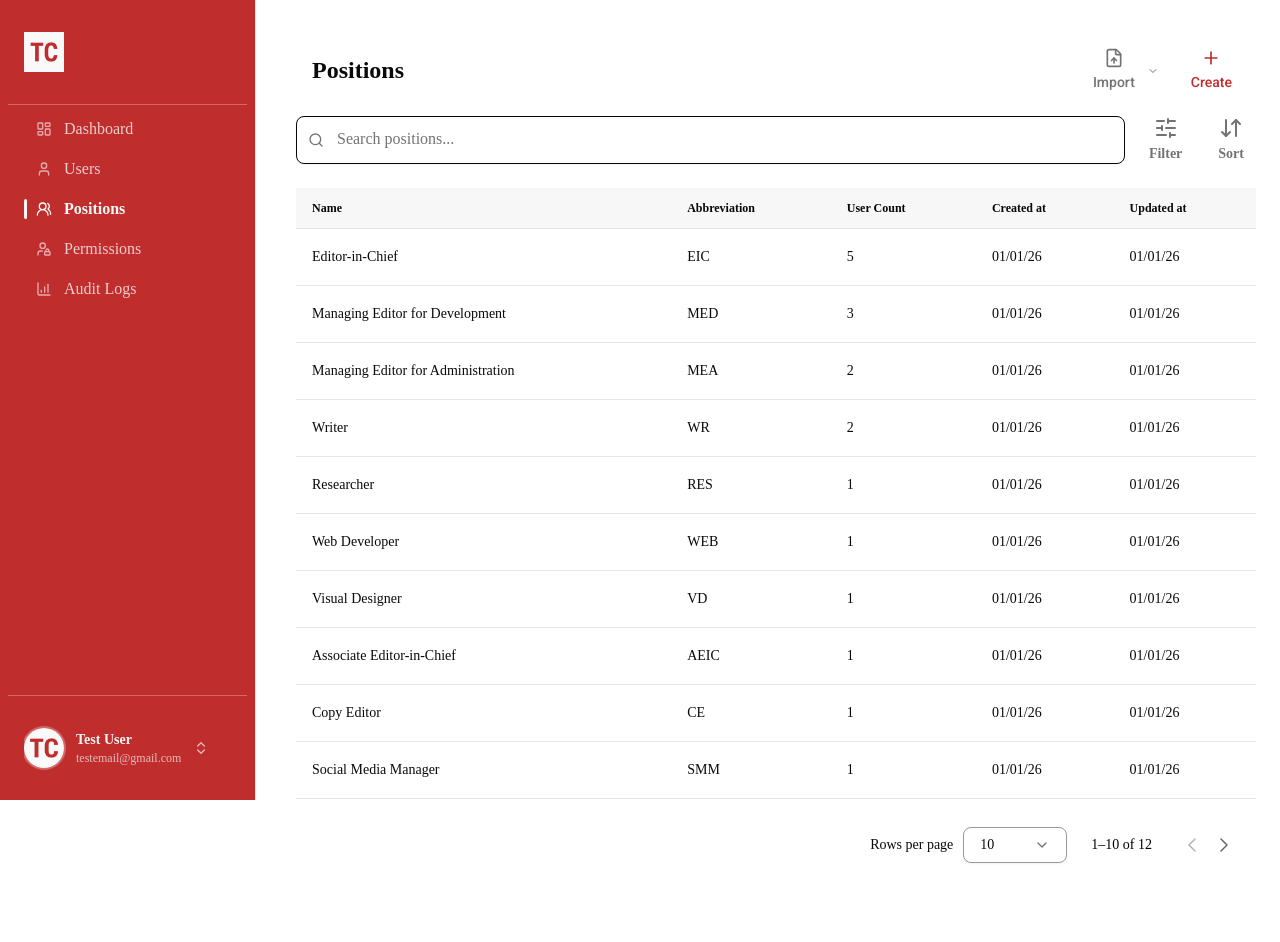
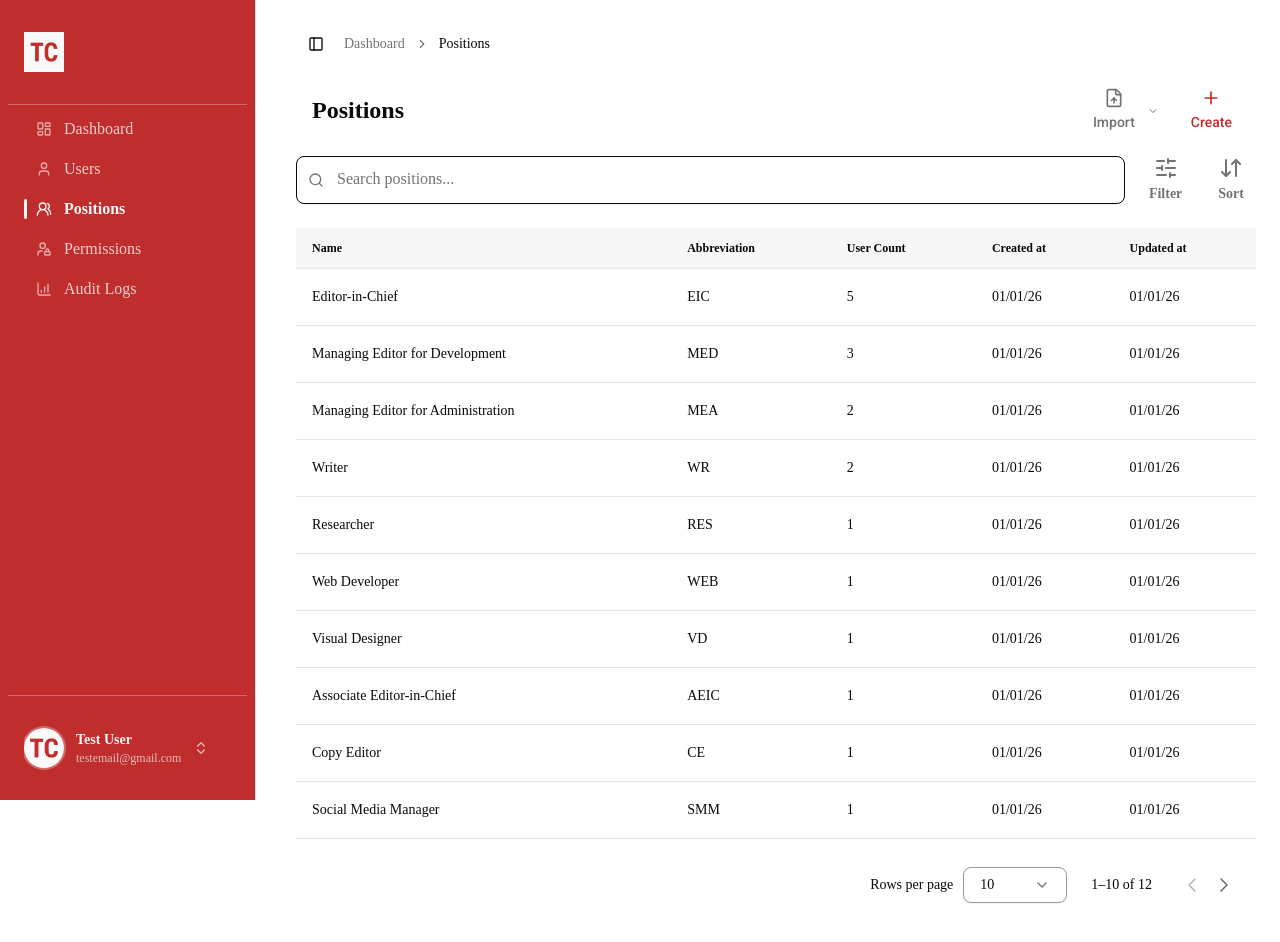
Before and after one commit to todayscarolinian/herald, a Next.js app in the folder apps/core/: page /positions in a window 1280 px wide. Shown: the top 942 px of the page. Before the commit the page ends 919 px from the top, so only its background shows below. Built offline with nearby package versions, Linux system fonts and the light colour scheme.

Commit message:
feat: update breadcrumb components to use 'md:flex' for improved responsiveness

```diff
--- a/apps/core/components/audit-logs/audit-log-breadcrumbs.tsx
+++ b/apps/core/components/audit-logs/audit-log-breadcrumbs.tsx
@@ -11,7 +11,7 @@ import { SidebarTrigger } from '../ui/sidebar'
 
 export function AuditLogBreadcrumbs() {
   return (
-    <div className="hidden w-full items-center gap-2 rounded-lg sm:flex">
+    <div className="hidden w-full items-center gap-2 rounded-lg md:flex">
       <SidebarTrigger className="h-10 w-10 bg-transparent" />
       <Breadcrumb>
         <BreadcrumbList>
--- a/apps/core/components/permissions/permission-breadcrumbs.tsx
+++ b/apps/core/components/permissions/permission-breadcrumbs.tsx
@@ -11,7 +11,7 @@ import { SidebarTrigger } from '../ui/sidebar'
 
 export function PermissionBreadcrumbs() {
   return (
-    <div className="hidden w-full items-center gap-2 rounded-lg sm:flex">
+    <div className="hidden w-full items-center gap-2 rounded-lg md:flex">
       <SidebarTrigger className="h-10 w-10 bg-transparent" />
       <Breadcrumb>
         <BreadcrumbList>
--- a/apps/core/components/positions/position-breadcrumbs.tsx
+++ b/apps/core/components/positions/position-breadcrumbs.tsx
@@ -11,7 +11,7 @@ import { SidebarTrigger } from '../ui/sidebar'
 
 export function PositionBreadcrumbs() {
   return (
-    <div className="hidden w-full items-center gap-2 rounded-lg sm:flex sm:hidden">
+    <div className="hidden w-full items-center gap-2 rounded-lg md:flex">
       <SidebarTrigger className="h-10 w-10 bg-transparent" />
       <Breadcrumb>
         <BreadcrumbList>
--- a/apps/core/components/users/user-breadcrumbs.tsx
+++ b/apps/core/components/users/user-breadcrumbs.tsx
@@ -11,7 +11,7 @@ import { SidebarTrigger } from '../ui/sidebar'
 
 export function UserBreadcrumbs() {
   return (
-    <div className="hidden w-full items-center gap-2 rounded-lg sm:flex">
+    <div className="hidden w-full items-center gap-2 rounded-lg md:flex">
       <SidebarTrigger className="h-10 w-10 bg-transparent" />
       <Breadcrumb>
         <BreadcrumbList>
```
